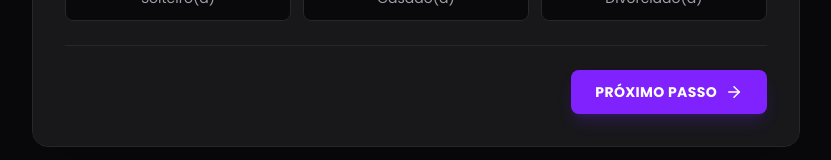
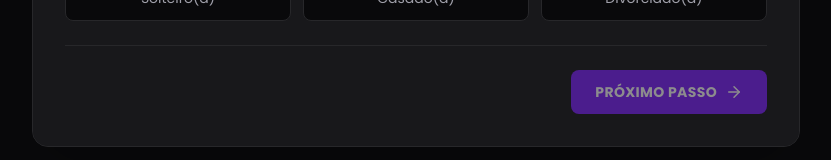
Before and after one commit to Jose26362780/angular-nivel-04-reactive-forms-curriculo, an Angular app: page /personal in a window 1280 px wide. Shown: the part 663-823 px from the top of the page, without its empty margins (224-1055 px from the left). Built offline with nearby package versions, Linux system fonts and the light colour scheme; no server answers.

Commit message:
feat: adicionar classes e desabilitar botão quando formulario esteja invalido

```diff
--- a/src/app/features/user-informations/pages/step-personal/step-personal.html
+++ b/src/app/features/user-informations/pages/step-personal/step-personal.html
@@ -169,7 +169,8 @@
     <button
       type="submit"
       routerLink="/professional"
-      class="bg-violet-600 hover:bg-violet-500 text-white px-6 py-3 rounded-lg font-bold text-sm tracking-wide transition-all flex items-center gap-2 shadow-lg shadow-violet-600/20 hover:shadow-violet-600/40 cursor-pointer"
+      class="bg-violet-600 hover:bg-violet-500 text-white px-6 py-3 rounded-lg font-bold text-sm tracking-wide transition-all flex items-center gap-2 shadow-lg shadow-violet-600/20 hover:shadow-violet-600/40 cursor-pointer disabled:opacity-50 disabled:cursor-not-allowed disabled:shadow-none"
+      [disabled]="_curriculumFormStore.personalFormGroup.invalid"
     >
       PRÓXIMO PASSO
       <svg
```
